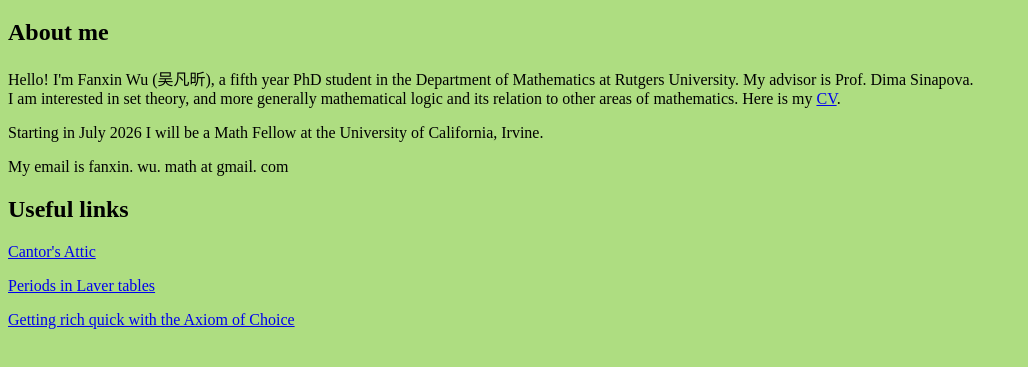
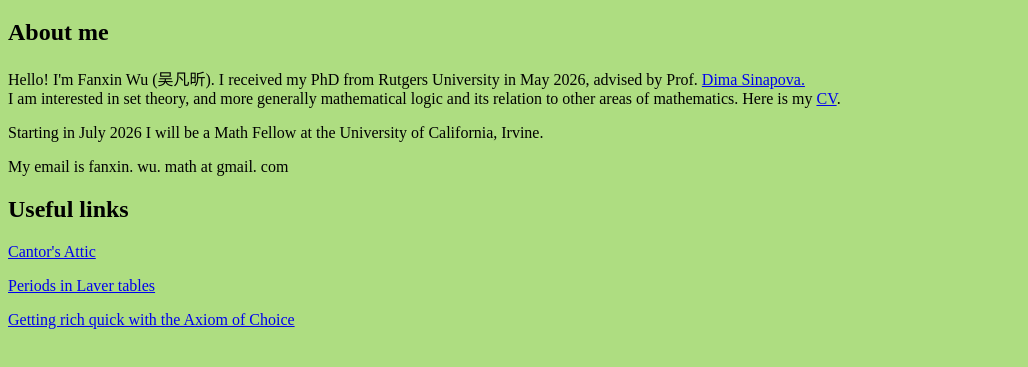
Before and after one commit to WuFanxin/wufanxin.github.io, a plain HTML site: page index.html in a window 1280 px wide. Shown: the part 87-454 px from the top of the page, without its empty margins (0-1028 px from the left). Drawn offline with Linux system fonts and the light colour scheme.

Commit message:
Update index.html

```diff
--- a/index.html
+++ b/index.html
@@ -32,7 +32,8 @@
 
 <h2>About me</h2>
 
-<p>Hello! I'm Fanxin Wu (吴凡昕), a fifth year PhD student in the Department of Mathematics at Rutgers University. My advisor is Prof. Dima Sinapova.<br>
+<p>Hello! I'm Fanxin Wu (吴凡昕). I received my PhD from Rutgers University in May 2026,
+  advised by Prof. <a href="https://sites.math.rutgers.edu/~ds2005/">Dima Sinapova.</a><br>
 I am interested in set theory, and more generally mathematical logic and its relation to other areas of mathematics.
 Here is my <a href="https://wufanxin.github.io/cv.pdf">CV</a>.</p>
 
```
